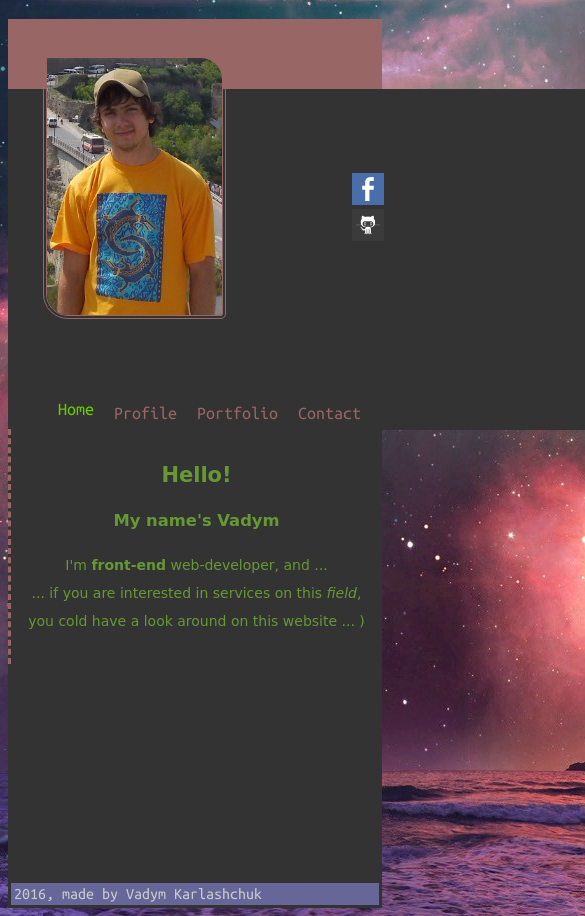
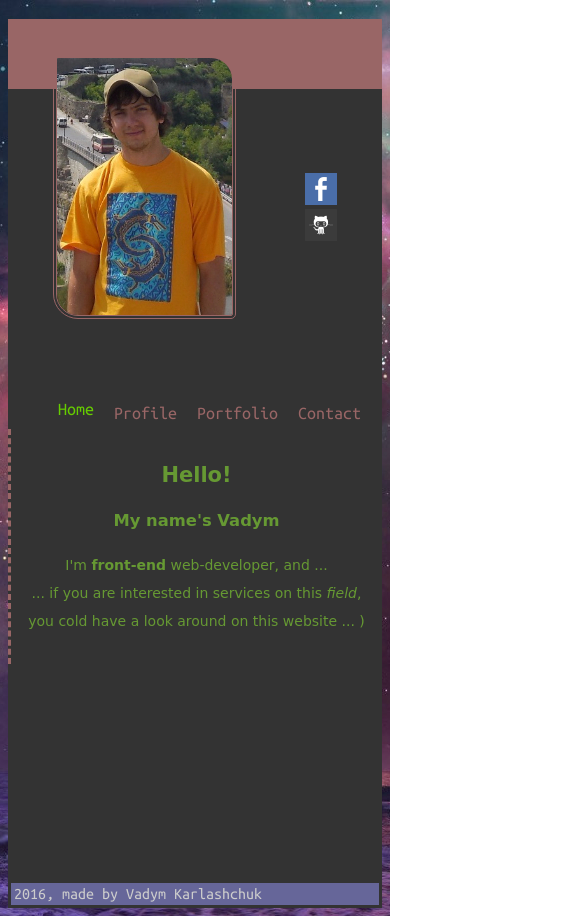
Before and after one commit to karlashchuk/final_project, a plain HTML site: page index.html in a window 390 px wide. Shown: the top 916 px of the page, 585 px wide, since content can reach past the window. Drawn offline with Linux system fonts and the light colour scheme; a web font is replaced by a local one.

Commit message:
fixed bug in the aside

```diff
--- a/css/main.css
+++ b/css/main.css
@@ -142,10 +142,14 @@ media queries
 }
 
 @media all and (max-width: 719px) {
-    .aside { min-width: 719px;}
+    .aside { max-width: 719px; }
+    .social-icons { text-align: right; }
+
+    #avatar { left: 45px; }
     #facebook-icon, #github-icon {
         display: block;
         position: relative;
         top: -160px;
+        right: 45px;
     }
 }
--- a/index.html
+++ b/index.html
@@ -1,5 +1,5 @@
 <!DOCTYPE html>
-<html>
+<html lang="en">
  <head>
     <meta charset="utf-8">
     <title>karlashchuk</title>
```
